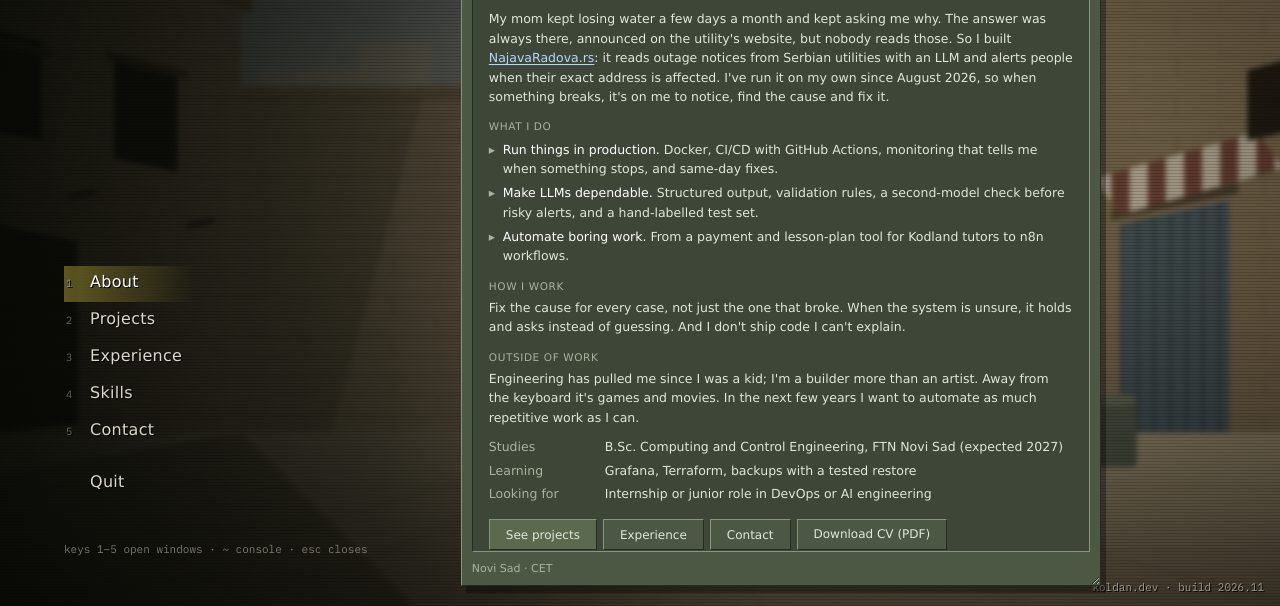
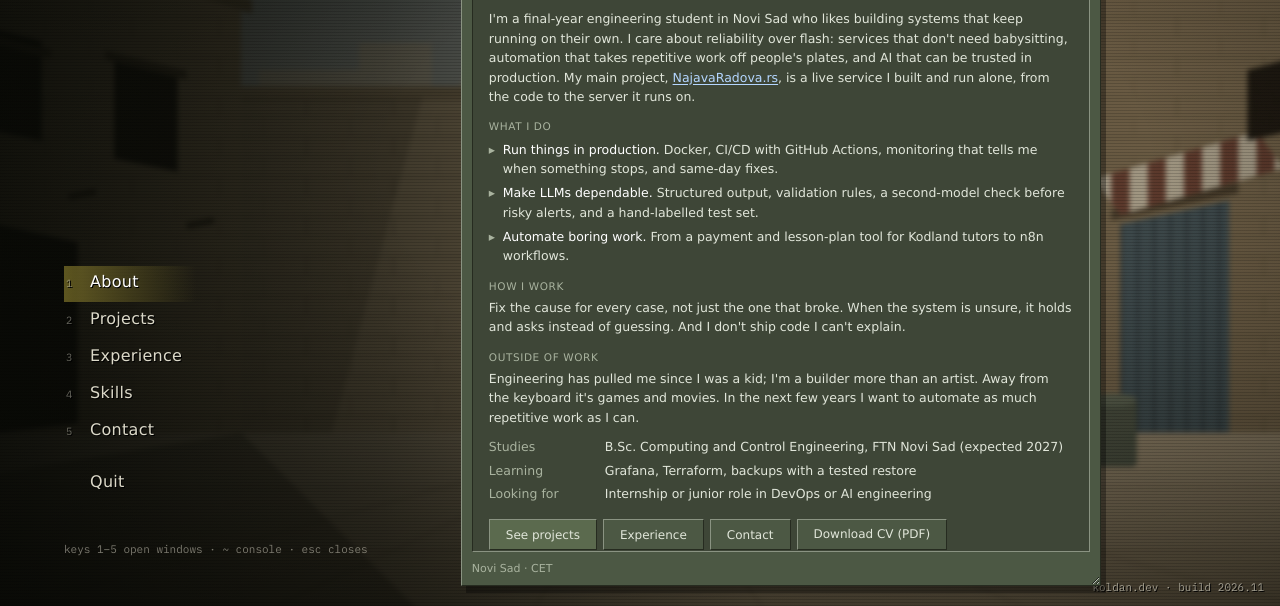
Before and after one commit to Koldan001/koldan001.github.io, a plain HTML site: page index.html in a window 1280 px wide. Shown: the part 194-800 px from the top of the page. Drawn offline with nearby package versions, Linux system fonts and the light colour scheme.

Commit message:
Add files via upload

```diff
--- a/index.html
+++ b/index.html
@@ -331,7 +331,7 @@ ul.list li::before{content:"\25B8";position:absolute;left:0;color:var(--muted)}
         </div>
       </div>
 
-      <p>My mom kept losing water a few days a month and kept asking me why. The answer was always there, announced on the utility's website, but nobody reads those. So I built <a href="https://najavaradova.rs" target="_blank" rel="noopener">NajavaRadova.rs</a>: it reads outage notices from Serbian utilities with an LLM and alerts people when their exact address is affected. I've run it on my own since August 2026, so when something breaks, it's on me to notice, find the cause and fix it.</p>
+      <p>I'm a final-year engineering student in Novi Sad who likes building systems that keep running on their own. I care about reliability over flash: services that don't need babysitting, automation that takes repetitive work off people's plates, and AI that can be trusted in production. My main project, <a href="https://najavaradova.rs" target="_blank" rel="noopener">NajavaRadova.rs</a>, is a live service I built and run alone, from the code to the server it runs on.</p>
 
       <div class="cap">What I do</div>
       <ul class="list">
```
